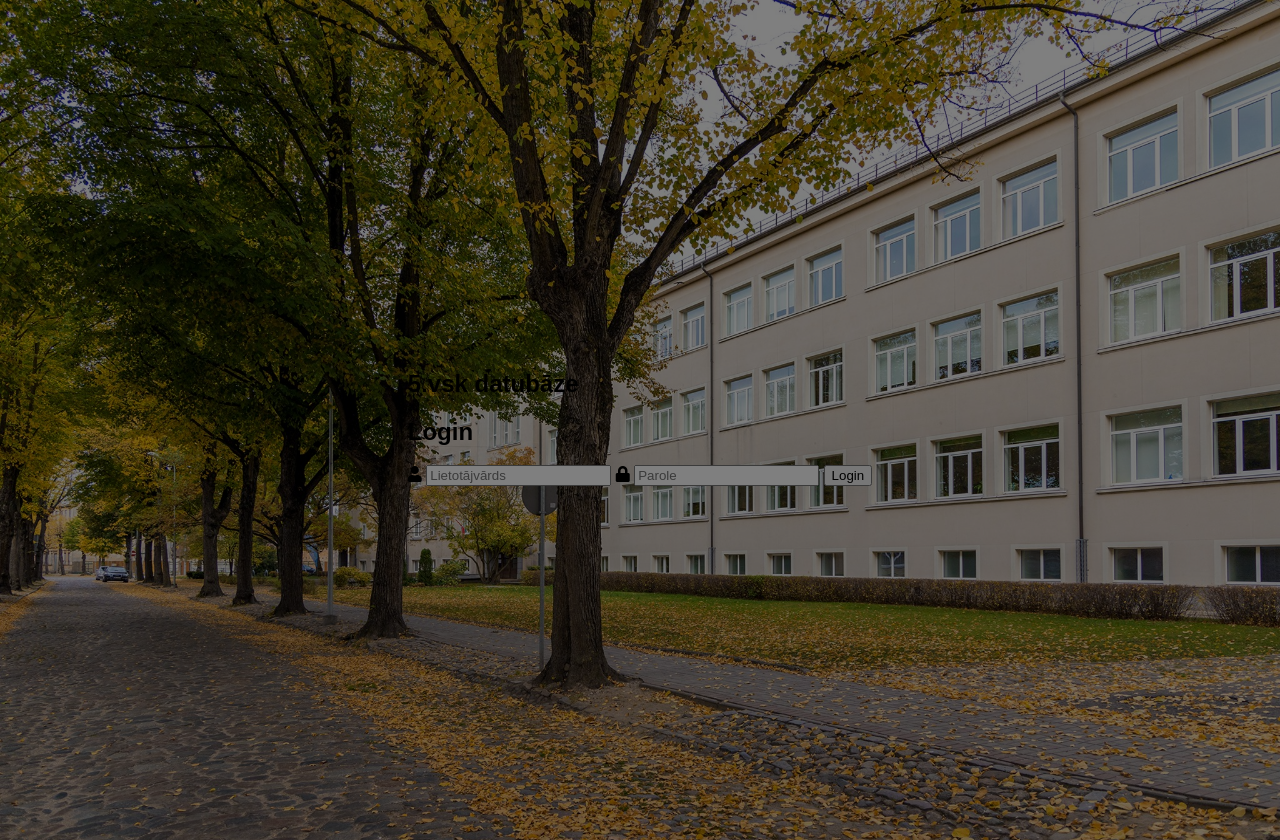
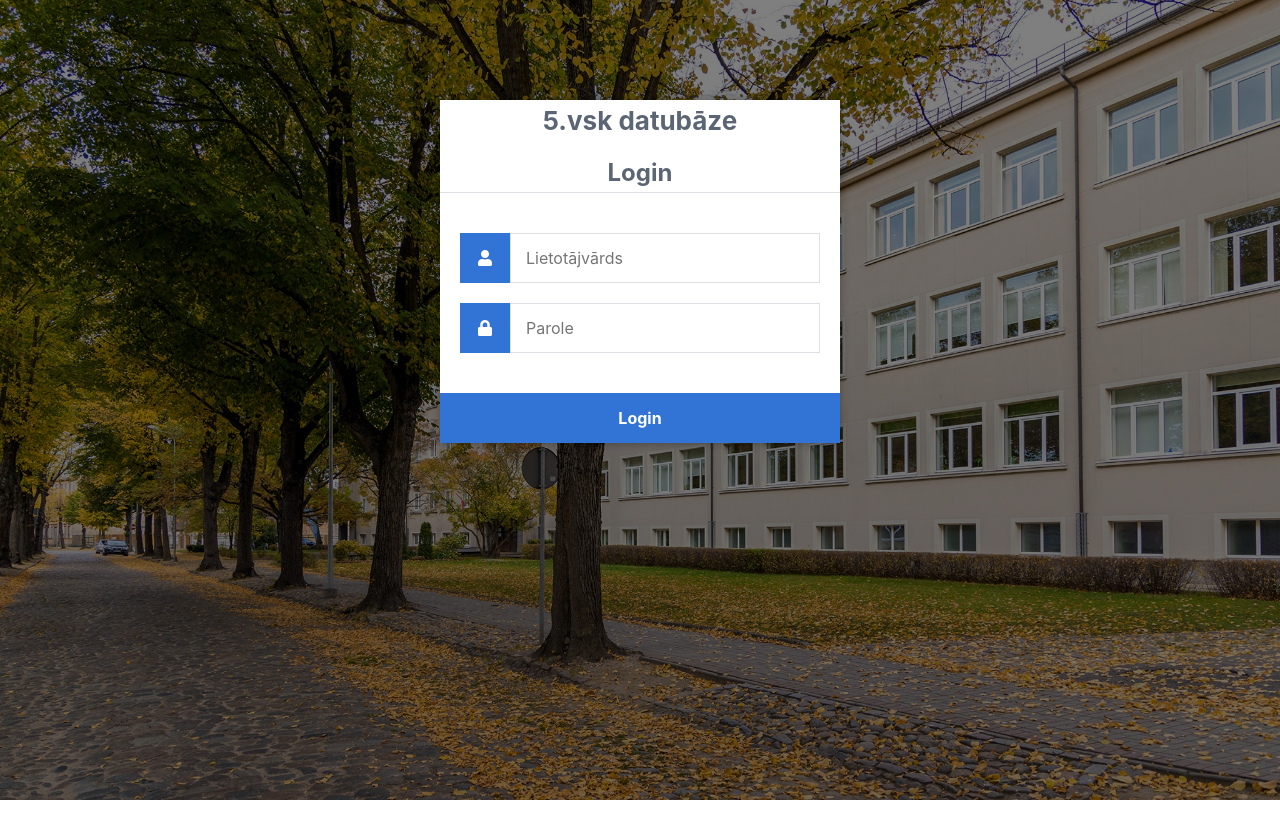
Before and after one commit to DJaJa0/PraksesProjekts, a PHP site: page /Login.php in a window 1280 px wide. After the commit the page ends 800 px from the top, so only its background shows below. Run offline with PHP 8.4, Linux system fonts and the light colour scheme.

Commit message:
Update style.css
Uzlaboju dizainu un novērsu nepilnības

```diff
--- a/assets/style.css
+++ b/assets/style.css
@@ -1,97 +1,87 @@
+* {
+  	box-sizing: border-box;
+  	font-family: -apple-system, BlinkMacSystemFont, "segoe ui", roboto, oxygen, ubuntu, cantarell, "fira sans", "droid sans", "helvetica neue", Arial, sans-serif;
+  	font-size: 16px;
+}
 body {
-    font-family: Arial, sans-serif;
-    background-color: #f4f4f4;
-    margin: 0;
-    padding: 20px;
-    display: flex;
-    justify-content: center;
-    align-items: center;
-    background-color: #0f2a36;
-    height: 100vh;
+  	background-color: #435165;
     background: url('../assets/photos/skolasbilde.jpg') no-repeat center center fixed;
-    background-size: cover;
+  	background-size: cover;
     position: relative;
 }
 
 body::after {
     content: '';
-    position: absolute;
+    position: fixed;
     top: 0;
     left: 0;
     right: 0;
     bottom: 0;
+    width: 100%;
+    height: 100%;
     background-color: rgba(0, 0, 0, 0.5);
     z-index: 1;
 }
 
-main {
+.login {
     position: relative;
     z-index: 2;
+  	width: 400px;
+  	background-color: #ffffff;
+  	box-shadow: 0 0 9px 0 rgba(0, 0, 0, 0.3);
+  	margin: 100px auto;
 }
 
-
-
-.login-container{
-    display: flex;
-    justify-content: center;
-    align-items: center;
-    height: 100%;
-}
-
-.login-box{
-    background-color: white;
-    padding: 20px 30px;
-    border-radius: 10px;
-    box-shadow: 0 4px 6px rgba(0, 0, 0, 0.1);
-    text-align: center;
-    width: 300px;
-}
-
-h1{
-    margin-bottom: 20px;
-    font-size: 24px;
-    color: #000
+.login h1 {
+  	text-align: center;
+  	color: #5b6574;
+  	font-size: 26px;
+  	padding: 5px 0 1px 0;
 
 }
 
-.input-container{
-    display: flex;
-    align-items: center;
-    margin: 15px 0;
-    border: 1px solid #ccc;
-    border-radius: 5px;
-    padding: 10px;
-    background-color: #f9f9f9;
+.login h2 {
+    text-align: center;
+    color: #5b6574;
+    font-size: 24px;
+    padding: 1px 0 5px 0;
+    border-bottom: 1px solid #dee0e4;
 }
 
-.input-container .icon{
-    margin-right: 10px;
-    font-size: 18px;
-    color: #888;
+.login form {
+  	display: flex;
+  	flex-wrap: wrap;
+  	justify-content: center;
+  	padding-top: 20px;
 }
-
-.input-field{
-    width: 100%;
-    padding: 10px;
-    margin: 10px 0;
-    border: 1px solid #ccc;
-    border-radius: 5px;
-    font-size: 16px;
-
+.login form label {
+  	display: flex;
+  	justify-content: center;
+  	align-items: center;
+  	width: 50px;
+  	height: 50px;
+  	background-color: #3274d6;
+  	color: #ffffff;
 }
-
-.login-button{
-    width: 100%;
-    padding: 10px;
-    margin: 20px 0;
-    border: none;
-    border-radius: 5px;
-    background-color: #00bcd4;
-    color: white;
-    font-size: 16px;
-    cursor: pointer;
+.login form input[type="password"], .login form input[type="text"] {
+  	width: 310px;
+  	height: 50px;
+  	border: 1px solid #dee0e4;
+  	margin-bottom: 20px;
+  	padding: 0 15px;
 }
-
-.login-button:hover{
-    background-color: #007784;
+.login form input[type="submit"] {
+  	width: 100%;
+  	padding: 15px;
+ 	margin-top: 20px;
+  	background-color: #3274d6;
+  	border: 0;
+  	cursor: pointer;
+  	font-weight: bold;
+  	color: #ffffff;
+  	transition: background-color 0.2s;
 }
+.login form input[type="submit"]:hover {
+	background-color: #2868c7;
+  	transition: background-color 0.2s;
+}
```
